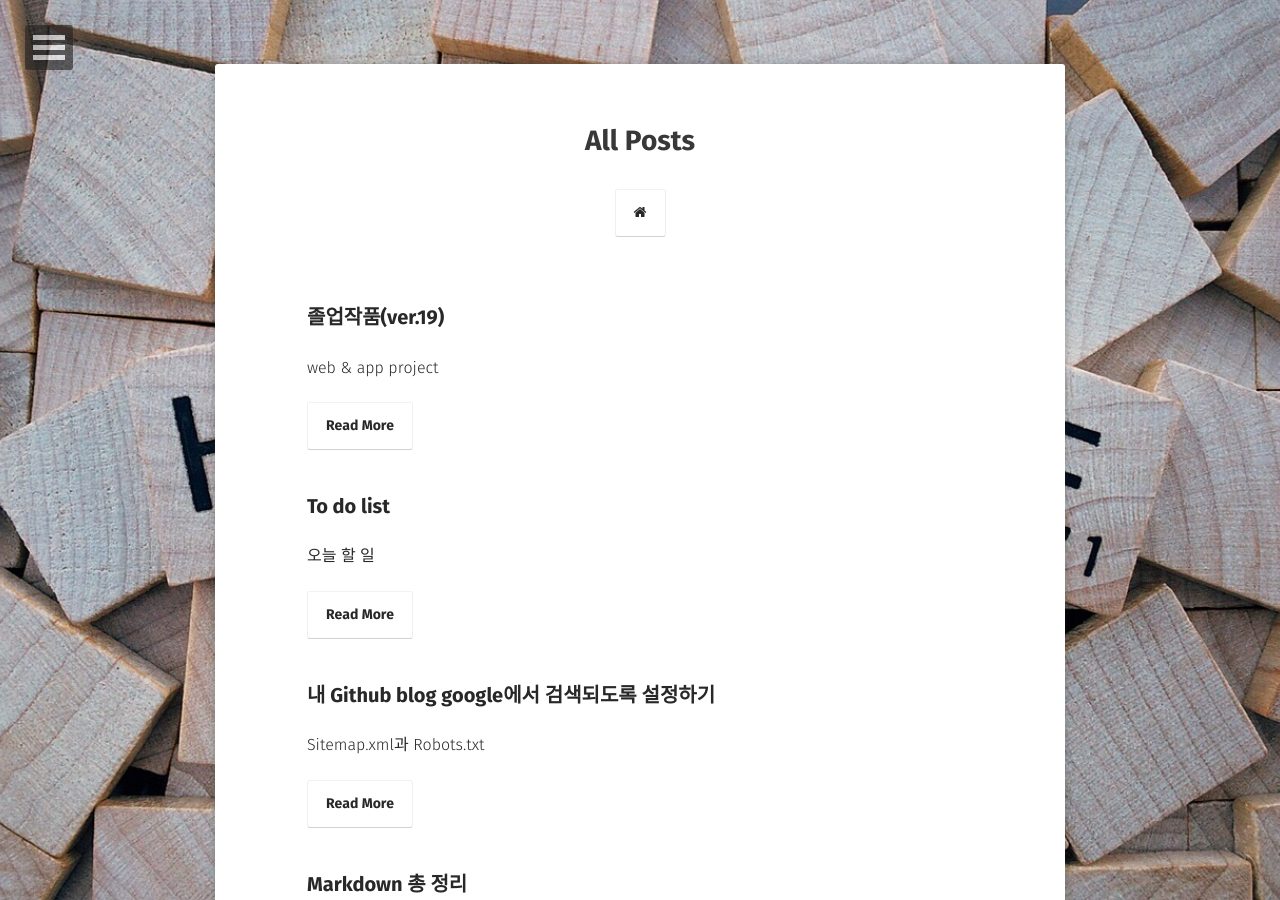
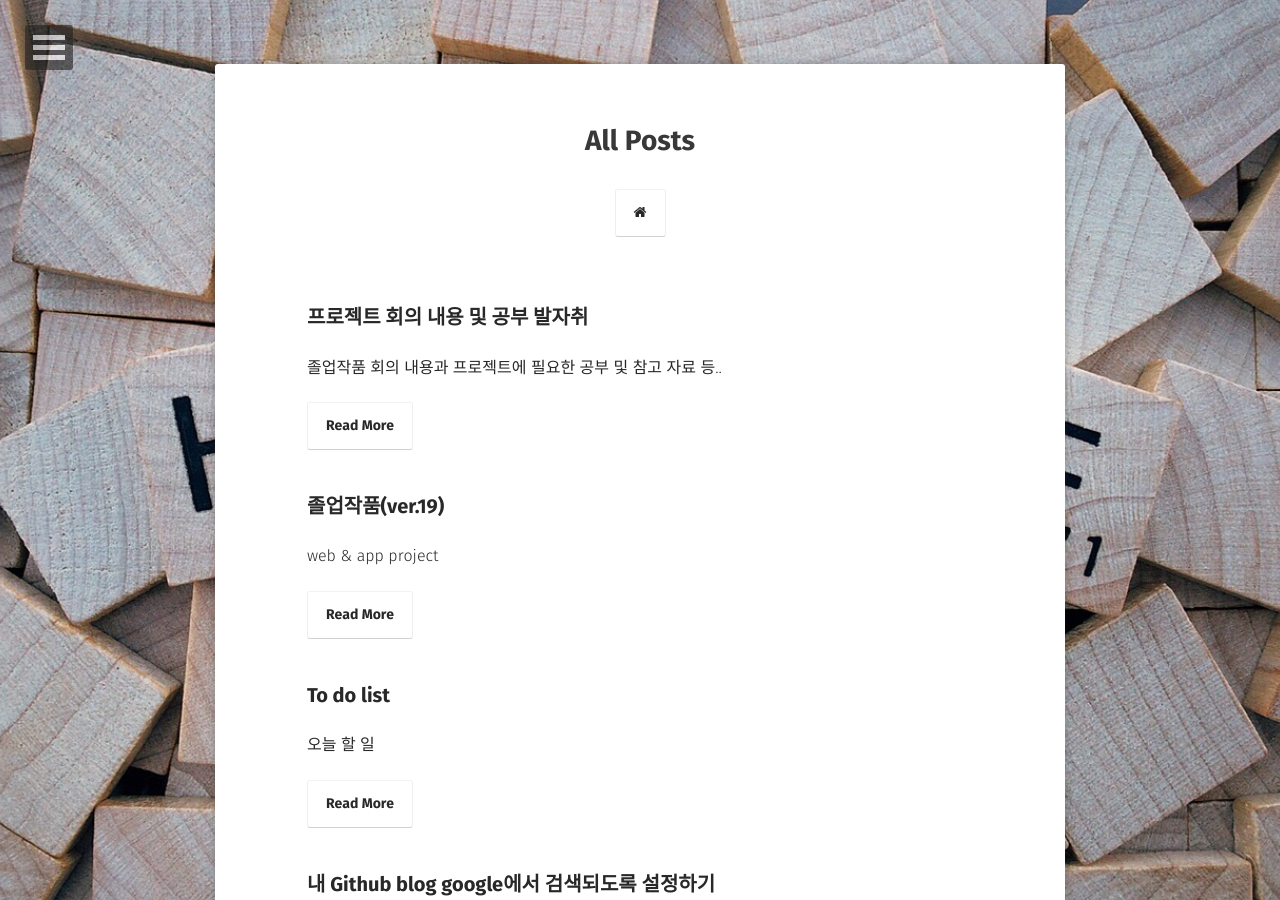
Before and after one commit to Jungjihyuk/JH_Life, a Jekyll site: the page built from posts/index.md, in a window 1280 px wide and 900 px high. Built offline with Jekyll 4.4.1, drawn with Linux system fonts in a browser that asks for light colours; some web fonts are replaced; some of the changed lines change nothing that is shown.

Commit message:
프로젝트 회의

```diff
--- /dev/null
+++ b/_posts/2019-01-08-projectMeeting.md
@@ -0,0 +1,47 @@
+---
+layout: post
+title: 프로젝트 회의 내용 및 공부 발자취
+date: 2019-01-08
+excerpt: "졸업작품 회의 내용과 프로젝트에 필요한 공부 및 참고 자료 등.."
+tag:
+- project
+- 참고
+- 공부
+---
+
+## 2019-01-08 화요일 1st meeting
+
+> 12시 강남역 '카페올로'에서 첫 졸업작품 회의를 했다.
+
+### 회의 내용
+
+1. 각자 아이디어 설명 및 의견 공유 (45분)
+2. 브레인 스토밍(2시간)
+- 유진이 아이디어(각 지역별 현지 사람 추천 여행 어플)과 나의 아이디어(메뉴 추천 어플)에 대한
+생각을 공유하고 아이디어와 비슷한 어플의 기능과 디자인을 보고 배울점과 보완할 점에 대해
+얘기를 나누었다.
+결과적으로 서로 아이디어에 관해 흥미롭게 생각하여 아이디어를 합치기로 하였고,
+내가 어디를 가든 위치 기록을 통해 메뉴 추천과 여행지 추천 및 유저들의
+생생한 지역별 매력을 소개하고 가는 곳마다 행적을 기록하는 어플을 개발하기로 했다.
+
+> 오늘 회의에서 아쉬웠던 것은 서로의 아이디어에 너무나도 호의적이어서
+너무 곧은 시선으로 바라보지 않았나 하는 걱정이 든다.
+후에 약간의 비판적인 태도도 갖춰야 겠다고 생각이 들었다.
+
+* 참고 어플 및 사이트 : 여행에 미치다, 트리플, 투어팁스, 놀꽃, 망고플레이트
+
+### ~1/12 까지 할 일
+<지혁>
+1. git 공부하고 유진이 알려주기.
+2. 언어 고민해보기(파이썬, 자바).
+3. 우리가 어떤걸 공부해야 할지, 참고할 만한 내용 찾아오기.
+<유진>
+1. 회의 내용(아이디어) 정리하고 맡은 부분 자세하게 쓰기.(교수님께 이해시키기 좋게)
+2. 자바스크립트 공부하기.
+<같이>
+1. 각자 아이디어 추가로 생각해보기.
+2. 오늘 회의에 나온 아이디어 디테일하게 생각해보고 쓰기.
+3. 아이디어 제목 생각해보기.
+4. 특징(키워드)찾기.
+### ~1/19 까지
+아이디어 구체화 및 개발 시작하기.
```
Also changed, not shown: _posts/2018-01-06-project1.md (line endings or trailing spaces).
